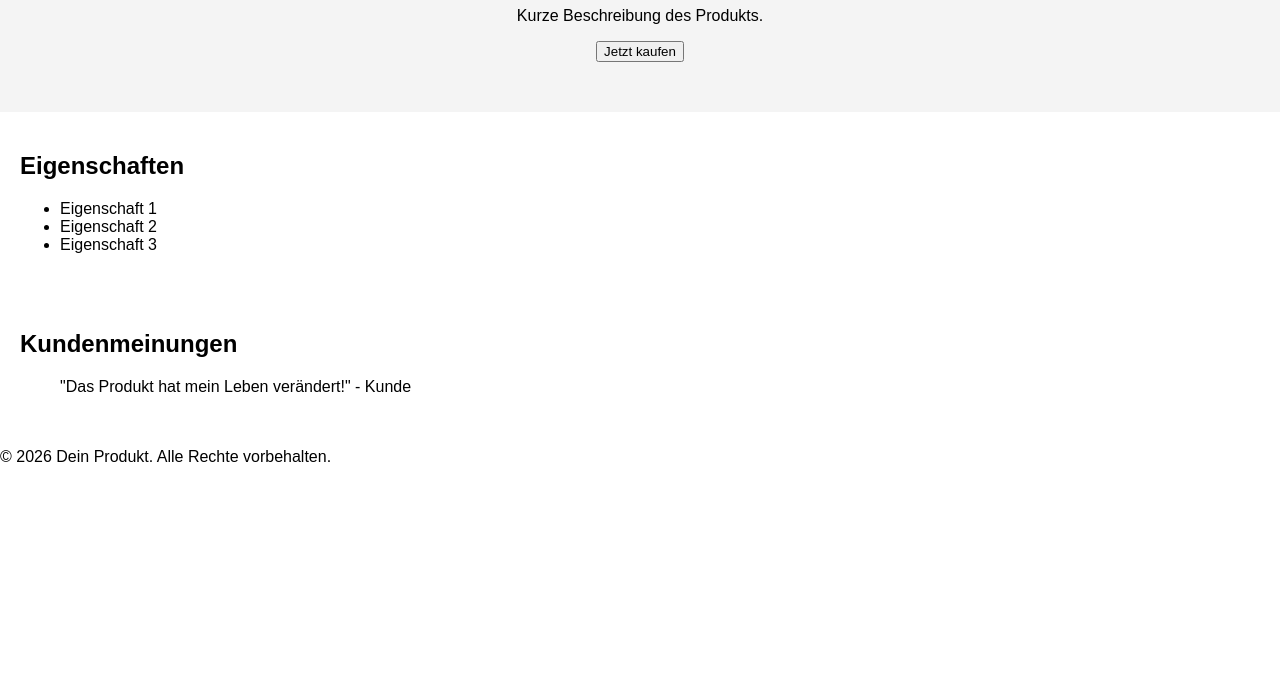
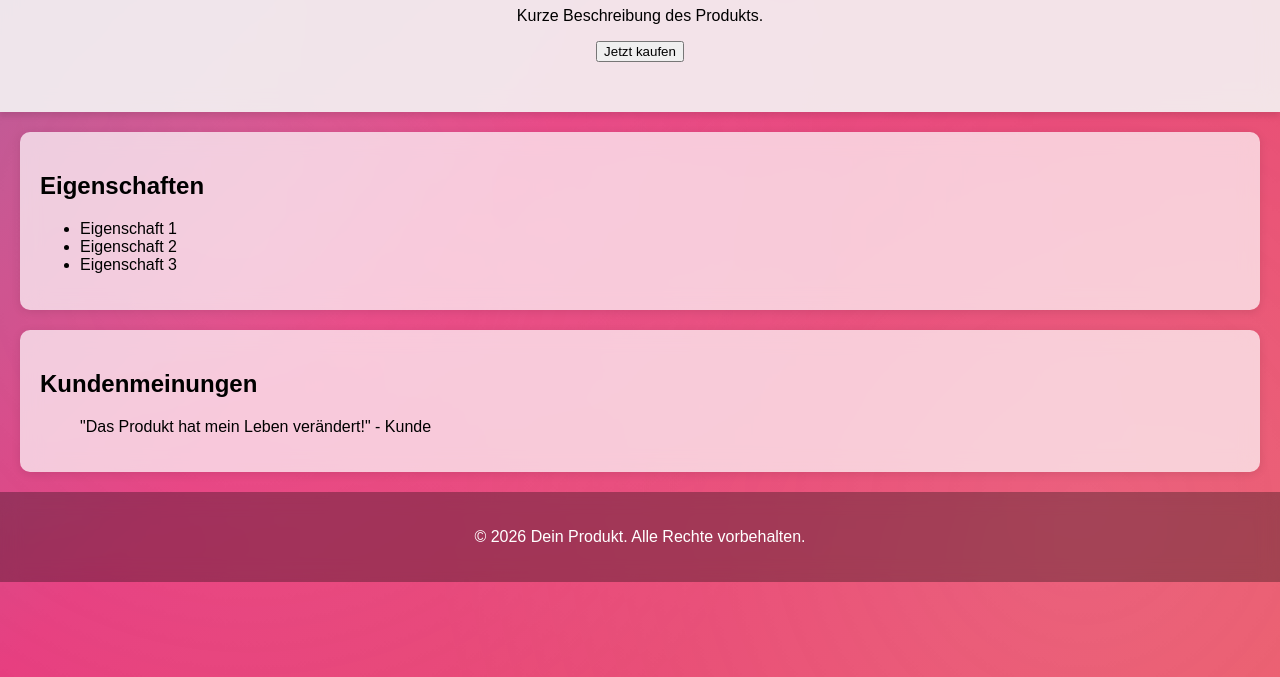
Before and after one commit to dertika/testpage, a plain HTML site: page index.html in a window 1280 px wide. Shown: the part 123-800 px from the top of the page. Drawn offline with Linux system fonts and the light colour scheme.

Commit message:
Add files via upload

```diff
--- a/styles.css
+++ b/styles.css
@@ -2,14 +2,80 @@ body {
     font-family: Arial, sans-serif;
     margin: 0;
     padding: 0;
+    min-height: 100vh;
+    position: relative;
+    overflow-x: hidden;
+    background: linear-gradient(-45deg, #ee7752, #e73c7e, #23a6d5, #23d5ab);
+    background-size: 400% 400%;
+    animation: gradientShift 15s ease infinite;
+}
+
+@keyframes gradientShift {
+    0% {
+        background-position: 0% 50%;
+    }
+    50% {
+        background-position: 100% 50%;
+    }
+    100% {
+        background-position: 0% 50%;
+    }
+}
+
+body::before {
+    content: '';
+    position: fixed;
+    top: 0;
+    left: 0;
+    width: 100%;
+    height: 100%;
+    background:
+        radial-gradient(circle at 20% 50%, rgba(255, 255, 255, 0.1) 0%, transparent 50%),
+        radial-gradient(circle at 80% 80%, rgba(255, 255, 255, 0.1) 0%, transparent 50%),
+        radial-gradient(circle at 40% 20%, rgba(255, 255, 255, 0.05) 0%, transparent 50%);
+    animation: float 20s ease-in-out infinite;
+    pointer-events: none;
+    z-index: 0;
+}
+
+@keyframes float {
+    0%, 100% {
+        transform: translate(0, 0) scale(1);
+    }
+    33% {
+        transform: translate(30px, -30px) scale(1.1);
+    }
+    66% {
+        transform: translate(-20px, 20px) scale(0.9);
+    }
+}
+
+header, #features, #testimonials, footer {
+    position: relative;
+    z-index: 1;
 }
 
 header {
-    background-color: #f4f4f4;
+    background-color: rgba(244, 244, 244, 0.9);
     text-align: center;
     padding: 50px;
+    backdrop-filter: blur(10px);
+    box-shadow: 0 4px 6px rgba(0, 0, 0, 0.1);
 }
 
 #features, #testimonials {
     padding: 20px;
+    background-color: rgba(255, 255, 255, 0.7);
+    backdrop-filter: blur(10px);
+    margin: 20px;
+    border-radius: 10px;
+    box-shadow: 0 2px 10px rgba(0, 0, 0, 0.1);
 }
+
+footer {
+    background-color: rgba(0, 0, 0, 0.3);
+    color: white;
+    text-align: center;
+    padding: 20px;
+    backdrop-filter: blur(10px);
+}
```
